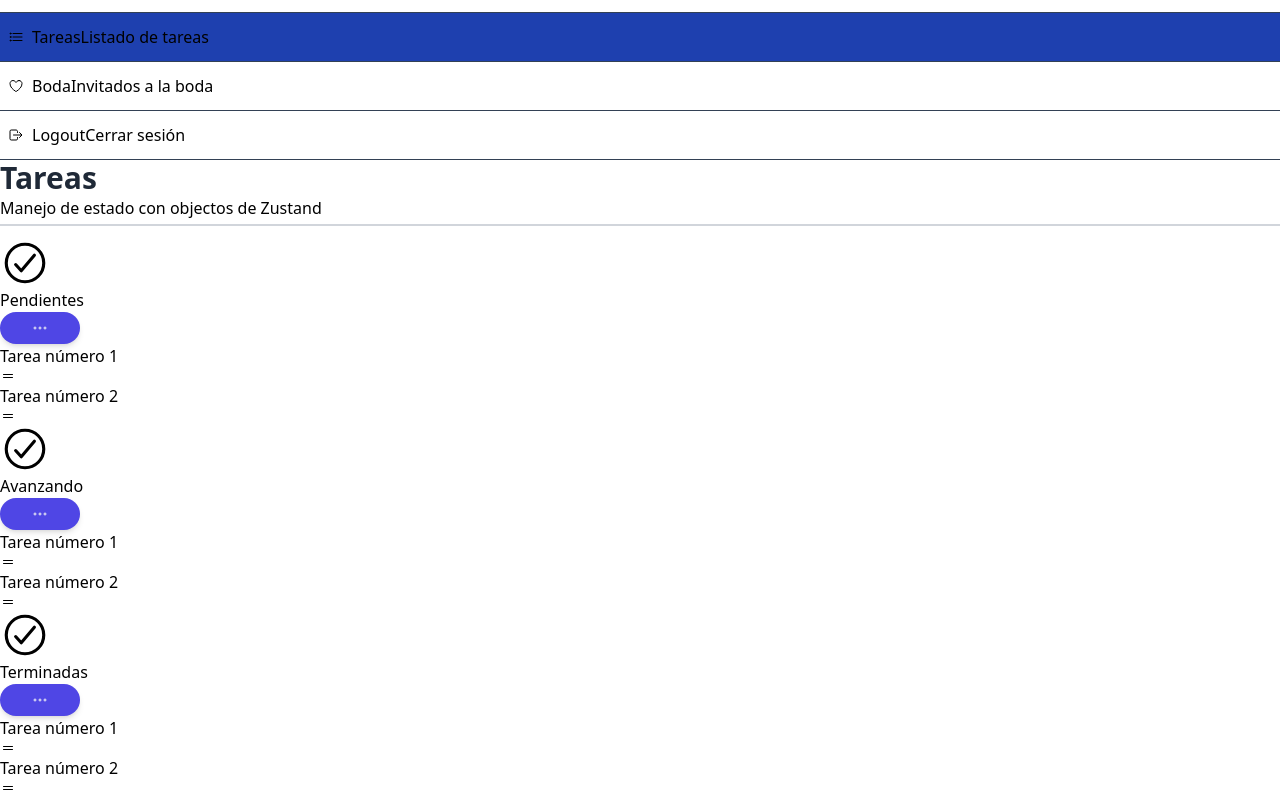
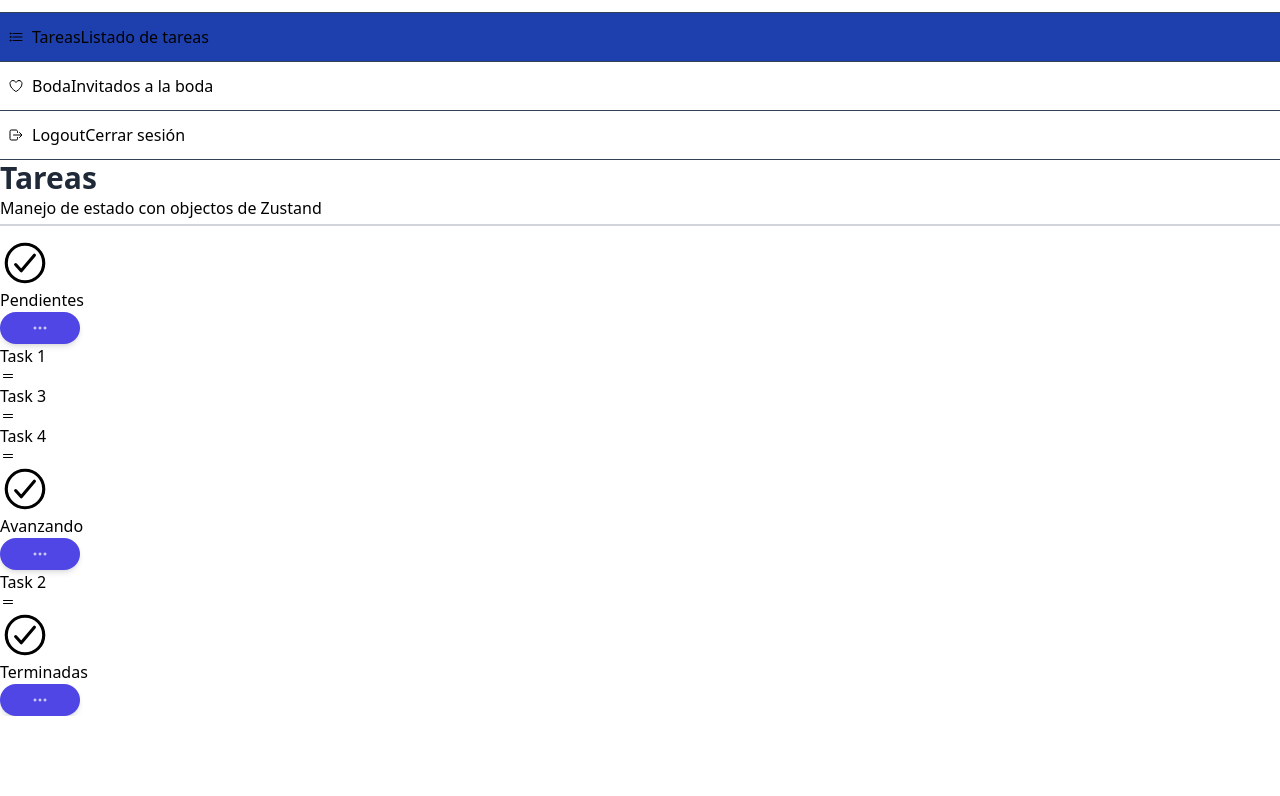
Before and after one commit to danielmateu/zustand_second_visit, a React (Vite) app: page /dashboard/tasks in a window 1280 px wide. Shown: the part 542-1338 px from the top of the page. After the commit the page ends 1258 px from the top, so only its background shows below. Built offline with nearby package versions, Linux system fonts and the light colour scheme.

Commit message:
mostramos tareas correctamente

```diff
--- a/src/components/jira/JiraTasks.tsx
+++ b/src/components/jira/JiraTasks.tsx
@@ -1,28 +1,31 @@
 import { IoCheckmarkCircleOutline, IoEllipsisHorizontalOutline, IoReorderTwoOutline } from 'react-icons/io5';
+import { Task, TaskStatus } from '../../interfaces';
+import { SingleTask } from './Single-Task';
 
 interface Props {
   title: string;
-  value: 'pending' | 'in-progress' | 'done';
+  value: TaskStatus;
+  tasks: Task[];
 }
 
 
-export const JiraTasks = ({ title }: Props) => {
+export const JiraTasks = ({ title, value, tasks }: Props) => {
   return (
     <div className="!text-black relative flex flex-col rounded-[20px]  bg-white bg-clip-border shadow-3xl shadow-shadow-500  w-full !p-4 3xl:p-![18px]">
 
 
-      {/* Task Header */ }
+      {/* Task Header */}
       <div className="relative flex flex-row justify-between">
 
         <div className="flex items-center justify-center">
 
           <div className="flex h-9 w-9 items-center justify-center rounded-full bg-indigo-100">
             <span className="flex justify-center items-center h-6 w-6 text-brand-500">
-              <IoCheckmarkCircleOutline style={ { fontSize: '50px' } } />
+              <IoCheckmarkCircleOutline style={{ fontSize: '50px' }} />
             </span>
           </div>
 
-          <h4 className="ml-4 text-xl font-bold text-navy-700">{ title }</h4>
+          <h4 className="ml-4 text-xl font-bold text-navy-700">{title}</h4>
         </div>
 
         <button>
@@ -31,33 +34,14 @@ export const JiraTasks = ({ title }: Props) => {
 
       </div>
 
-      {/* Task Items */ }
+      {/* Task Items */}
       <div className="h-full w-full">
 
-        <div className="mt-5 flex items-center justify-between p-2">
-          <div className="flex items-center justify-center gap-2">
-            <p className="text-base font-bold text-navy-700">
-              Tarea número 1
-            </p>
-          </div>
-          <span className=" h-6 w-6 text-navy-700 cursor-pointer">
-            <IoReorderTwoOutline />
-          </span>
-        </div>
-
-        <div className="mt-5 flex items-center justify-between p-2">
-          <div className="flex items-center justify-center gap-2">
-            <p className="text-base font-bold text-navy-700">
-              Tarea número 2
-            </p>
-          </div>
-          <span className=" h-6 w-6 text-navy-700 cursor-pointer">
-            <IoReorderTwoOutline />
-          </span>
-        </div>
-
-
-
+        {
+          tasks.map(task => (
+            <SingleTask key={task.id} task={task} />
+          ))
+        }
       </div>
     </div>
   );
--- /dev/null
+++ b/src/components/jira/Single-Task.tsx
@@ -0,0 +1,22 @@
+import { IoReorderTwoOutline } from "react-icons/io5";
+import { Task } from "../../interfaces";
+
+
+interface SingleTaskProps {
+    task: Task;
+}
+
+export const SingleTask = ({ task }: SingleTaskProps) => {
+    return (
+        <div className="mt-5 flex items-center justify-between p-2">
+            <div className="flex items-center justify-center gap-2">
+                <p className="text-base font-bold text-navy-700">
+                    {task.title}
+                </p>
+            </div>
+            <span className=" h-6 w-6 text-navy-700 cursor-pointer">
+                <IoReorderTwoOutline />
+            </span>
+        </div>
+    )
+}
--- a/src/pages/02-objects/JiraPage.tsx
+++ b/src/pages/02-objects/JiraPage.tsx
@@ -5,7 +5,11 @@ export const JiraPage = () => {
 
   const tasks = useTaskStore(state => state.tasks);
 
+  const pendingTasks = useTaskStore(state => state.getTaskByStatus('open'));
+  const inProgressTasks = useTaskStore(state => state.getTaskByStatus('in-progress'));
+  const doneTasks = useTaskStore(state => state.getTaskByStatus('done'));
 
+  // console.log({ tasks, pendingTasks, inProgressTasks, doneTasks });
 
   return (
     <>
@@ -15,11 +19,17 @@ export const JiraPage = () => {
 
       <div className="grid grid-cols-1 md:grid-cols-3 gap-4">
 
-        <JiraTasks title='Pendientes' value='pending' />
+        <JiraTasks
+          tasks={pendingTasks}
+          title='Pendientes' value='open' />
 
-        <JiraTasks title='Avanzando' value='in-progress' />
+        <JiraTasks
+          tasks={inProgressTasks}
+          title='Avanzando' value='in-progress' />
 
-        <JiraTasks title='Terminadas' value='done' />
+        <JiraTasks
+          tasks={doneTasks}
+          title='Terminadas' value='done' />
 
       </div>
 
--- a/src/stores/tasks/task.store.ts
+++ b/src/stores/tasks/task.store.ts
@@ -1,18 +1,28 @@
 import { create, StateCreator } from "zustand";
-import { Task } from "../../interfaces";
+import { Task, TaskStatus } from "../../interfaces";
 
 
 export interface TaskState {
     tasks: Record<string, Task>;
+
+    getTaskByStatus: (status: TaskStatus) => Task[];
+
+
 }
 
-const storeAPI: StateCreator<TaskState> = (set) => ({
+const storeAPI: StateCreator<TaskState> = (set, get) => ({
     tasks: {
         'ABC-1': { id: 'ABC-1', title: 'Task 1', status: 'open' },
         'ABC-2': { id: 'ABC-2', title: 'Task 2', status: 'in-progress' },
         'ABC-3': { id: 'ABC-3', title: 'Task 3', status: 'open' },
         'ABC-4': { id: 'ABC-4', title: 'Task 4', status: 'open' },
-    }
+    },
+    getTaskByStatus(status: TaskStatus) {
+        const tasks = get().tasks
+        return Object.values(tasks).filter(task => task.status === status)
+        // return Object.values(this.tasks).filter(task => task.status === status)
+        // return Object.values(get().tasks).filter(task => task.status === status)
+    },
 })
 
 export const useTaskStore = create<TaskState>()(storeAPI)
```
